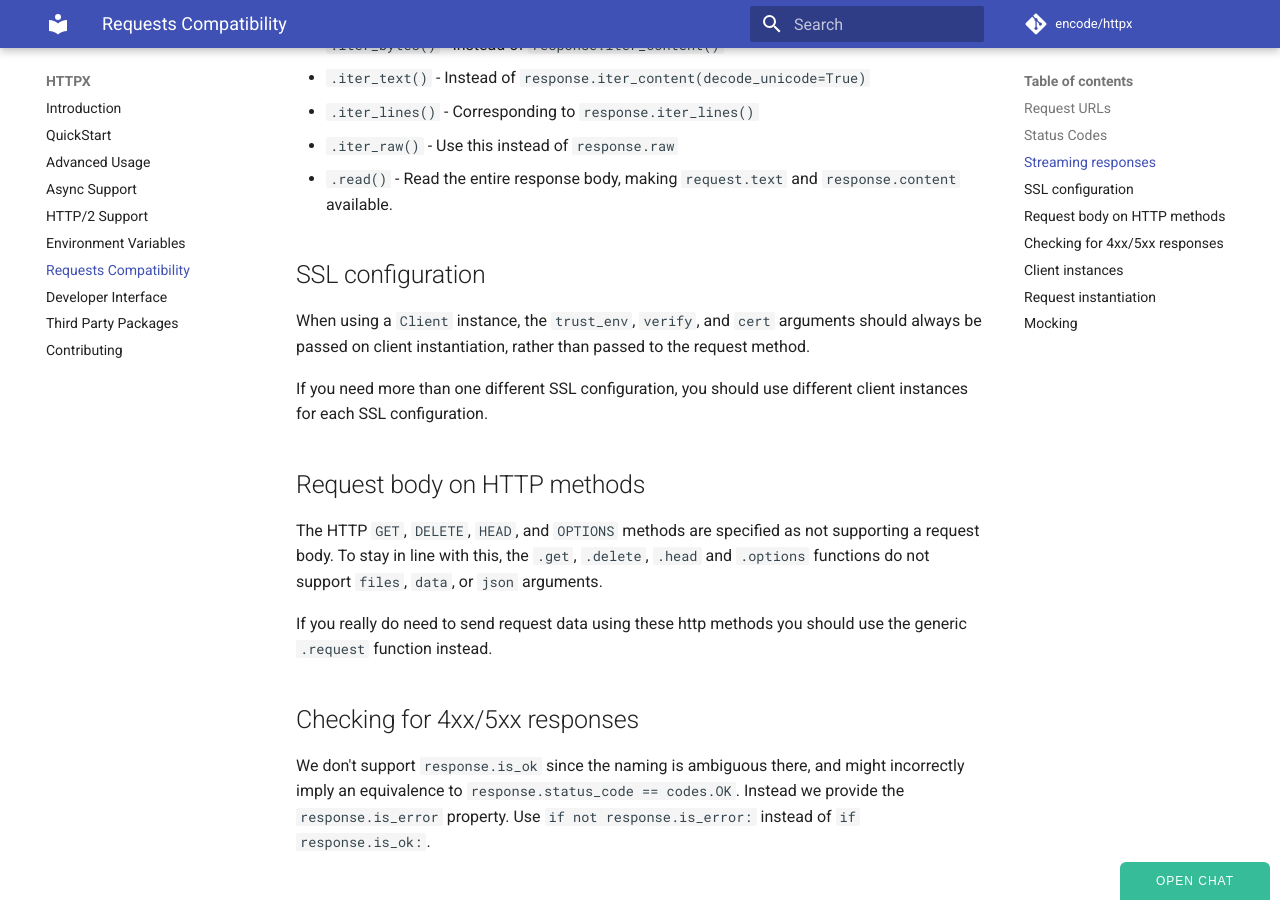
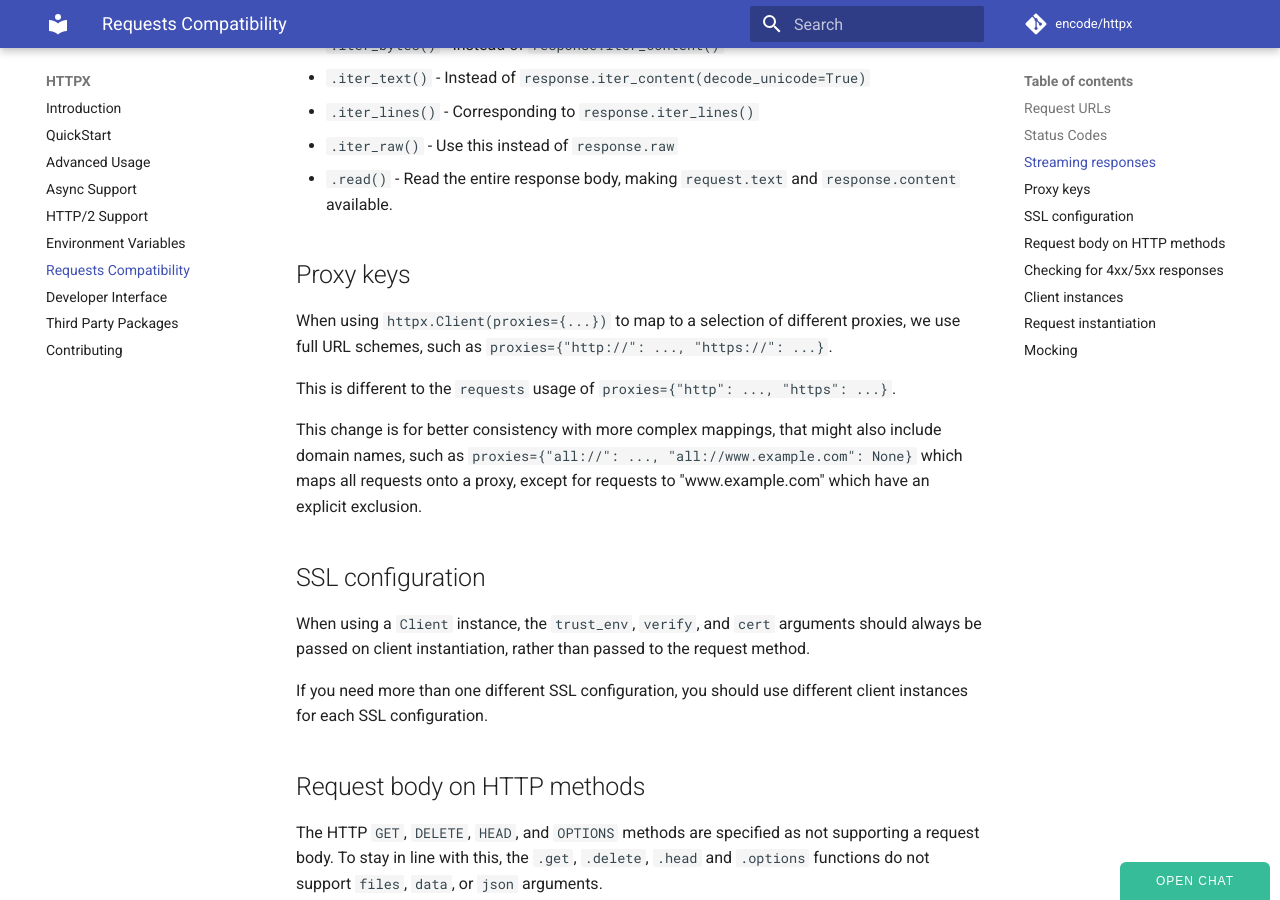
Before and after one commit to CarolinaBentrescas/httpx2, an MkDocs documentation site: the page built from docs/compatibility.md, in a window 1280 px wide and 900 px high, scrolled down 883 px. Built offline with MkDocs 1.6.1 and Material for MkDocs 9.7.7, drawn with Linux system fonts in a browser that asks for light colours; comment, search, counter and statistics services are not loaded.

Commit message:
Note on differences in proxy keys vs. `requests` (#1132)
Co-authored-by: Florimond Manca <florimond.manca@gmail.com>

```diff
--- a/docs/compatibility.md
+++ b/docs/compatibility.md
@@ -33,6 +33,14 @@ Within a `stream()` block request data is made available with:
 * `.iter_lines()` - Corresponding to `response.iter_lines()`
 * `.iter_raw()` - Use this instead of `response.raw`
 * `.read()` - Read the entire response body, making `request.text` and `response.content` available.
+
+## Proxy keys
+
+When using `httpx.Client(proxies={...})` to map to a selection of different proxies, we use full URL schemes, such as `proxies={"http://": ..., "https://": ...}`.
+
+This is different to the `requests` usage of `proxies={"http": ..., "https": ...}`.
+
+This change is for better consistency with more complex mappings, that might also include domain names, such as `proxies={"all://": ..., "all://www.example.com": None}` which maps all requests onto a proxy, except for requests to "www.example.com" which have an explicit exclusion.
 
 ## SSL configuration
 
```
